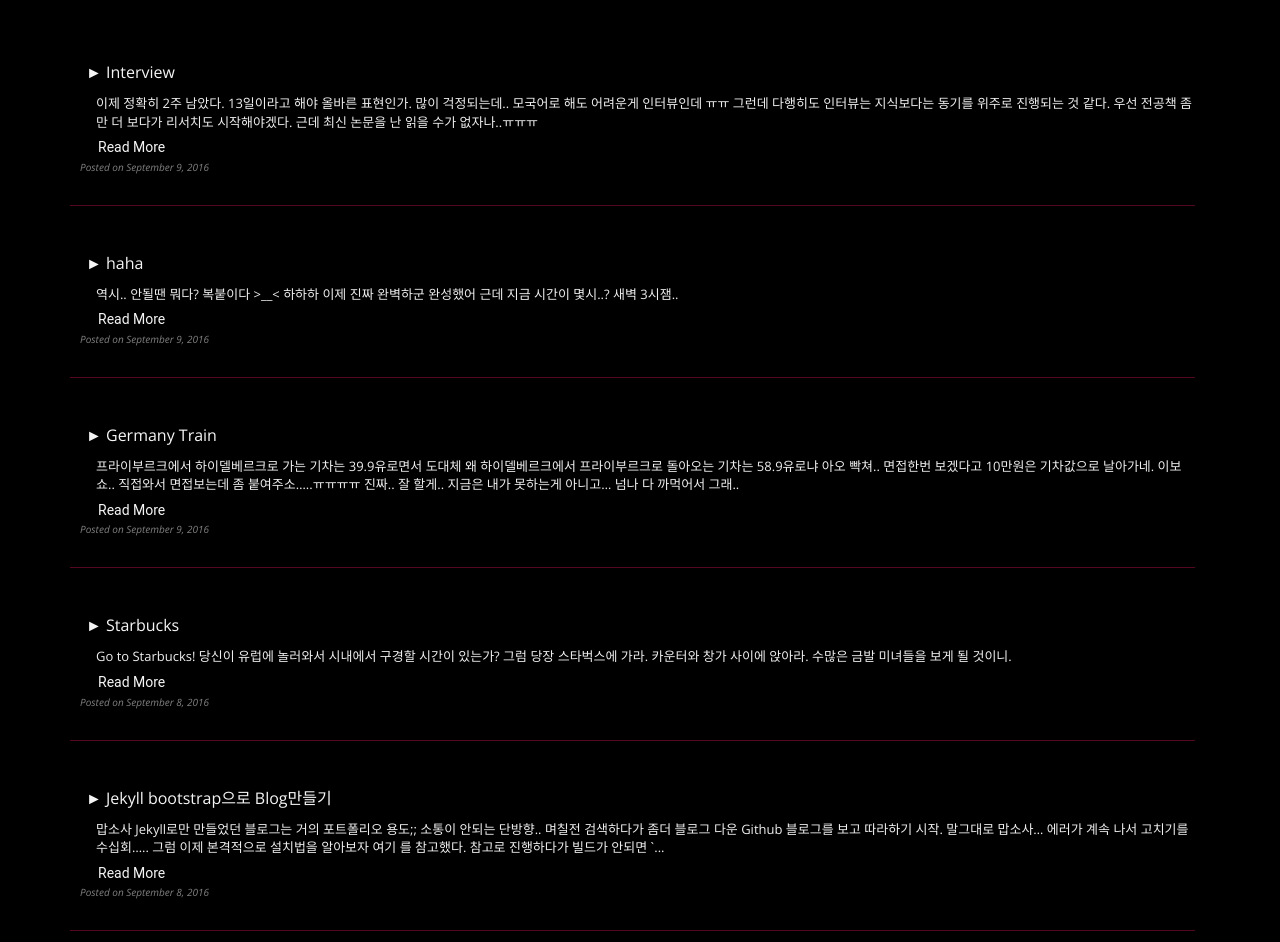
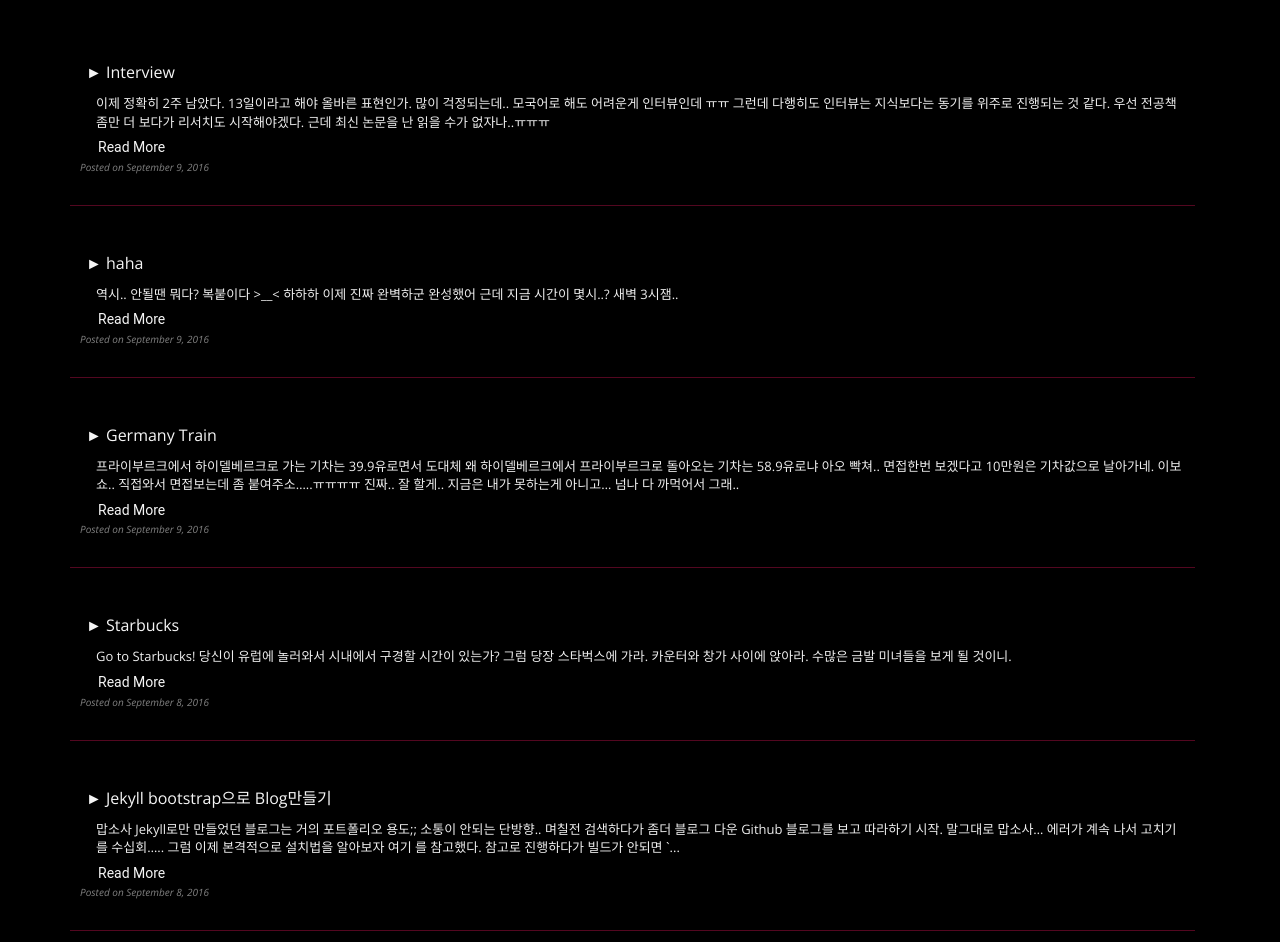
Before and after one commit to Leicist/leicist.github.io, a Jekyll site: the page built from journal/index.html, in a window 1280 px wide. Shown: the part 558-1500 px from the top of the page. Built offline with Jekyll 4.4.1, drawn with Linux system fonts in a browser that asks for light colours; nearby versions of some CDN libraries; the list of posts is cut into pages by our own code.

Commit message:
readmore

```diff
--- a/css/main.css
+++ b/css/main.css
@@ -257,6 +257,7 @@ hr.small {
 .post-preview > .content {
     font-size: 13px;
     margin-left: 2em;
+    margin-right: 1em;
 }
 
 @media only screen and (min-width: 768px) {
```
Also changed, not shown: 2 other files.
